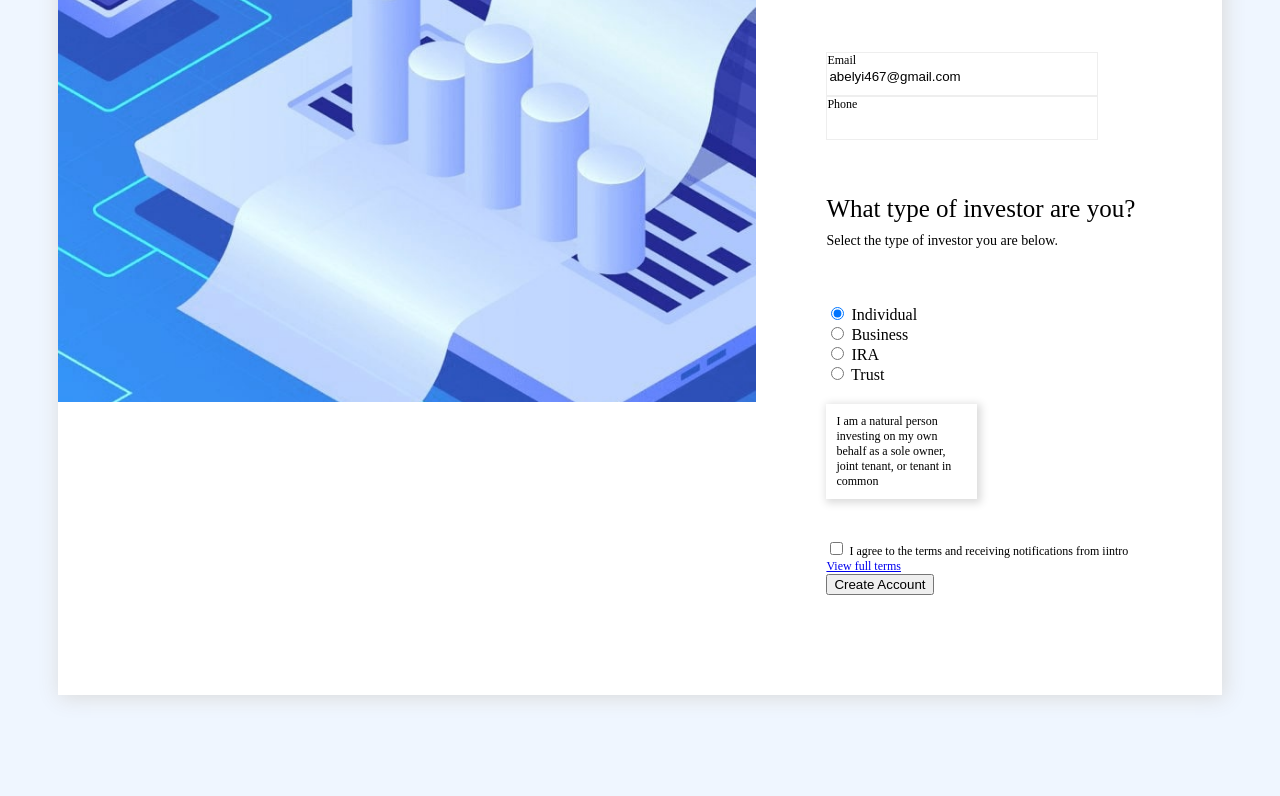
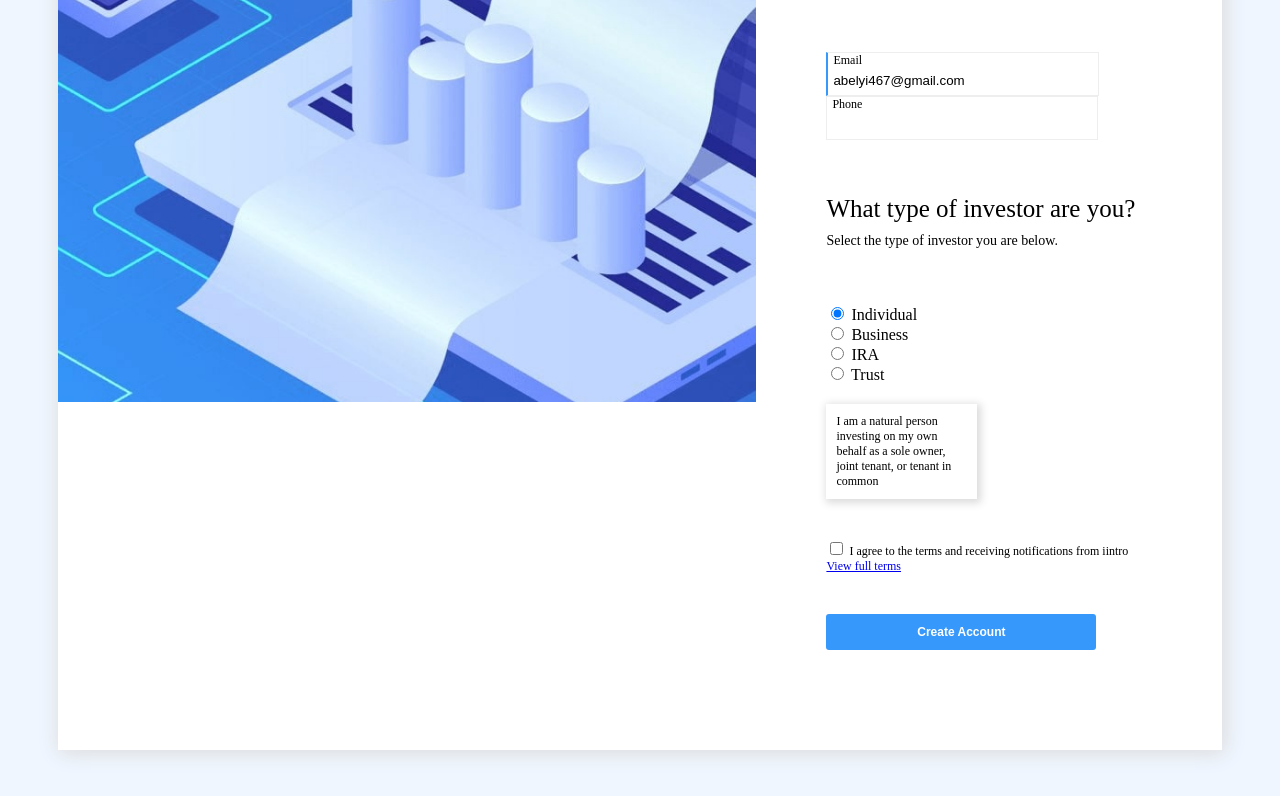
Before and after one commit to ArtemBelyi/forms-test, a plain HTML site: page index.html in a window 1280 px wide. Shown: the part 498-1294 px from the top of the page. Drawn offline with Linux system fonts and the light colour scheme.

Commit message:
button CreateEdit

```diff
--- a/index.html
+++ b/index.html
@@ -49,7 +49,7 @@
                                 <form class="form-content" action="https://google.com" method="GET">
                                     <div class="contaier">
                                         <div class="section-input">
-                                            <div class="section-input__item">
+                                            <div class="section-input__item section-input__item--active">
                                                 <label class="section-input__item-label" for="email">Email</label>
                                                 <input class="section-input__item-input" type="email" value="abelyi467@gmail.com" id="email">
                                             </div>
@@ -94,7 +94,7 @@
                                             <label class="agree__text" for="agree">I agree to the terms and receiving notifications from iintro <a href="#">View full terms</a></label>
                                         </div>
                                         <div class="submit">
-                                            <button class="submit-button" type="submit">Create Account</button>
+                                            <button class="submit__button" type="submit">Create Account</button>
                                         </div>
                                     </div>
                                 </form>
--- a/style.css
+++ b/style.css
@@ -61,7 +61,6 @@ body {
     width: 100%;
     height: 100%;
     box-sizing: border-box;
-    background-color: royalblue;
     vertical-align: middle;
 }
 .fa:hover {
@@ -122,15 +121,16 @@ body {
     width: 270px;
     height: 42px;
     border: 1px solid #eee;
-    transition: .3s border-color;
 }
 .section-input__item-label {
     margin-bottom: -20px;
+    padding: 0px 0px 0px 5px;
 }
 .section-input__item-input {
     width: 98%;
     border: none;
     outline: none;
+    padding: 5px 0px 0px 5px;
 }
 .radio-list {
     display: flex;
@@ -141,7 +141,6 @@ body {
       display: block;
     }
 }
-
 .radio-desc {
     width: 40%;
     margin: 20px 0 40px 0;
@@ -152,3 +151,23 @@ body {
 .agree {
     font-size: 12px;
 }
+.section-input__item--active {
+    border-left: 2px solid #3698FB;
+}
+.submit {
+    margin-top: 40px;
+}
+.submit__button {
+    display: inline-block;
+    background: #3698FB;
+    color: #fff;
+    padding: 12px;
+    border: none;
+    border-radius: 3px;
+    text-decoration: none;
+    font-size: 12px;
+    line-height: 1;
+    font-weight: 600;
+    cursor: pointer;
+    width: 270px;
+}
```
